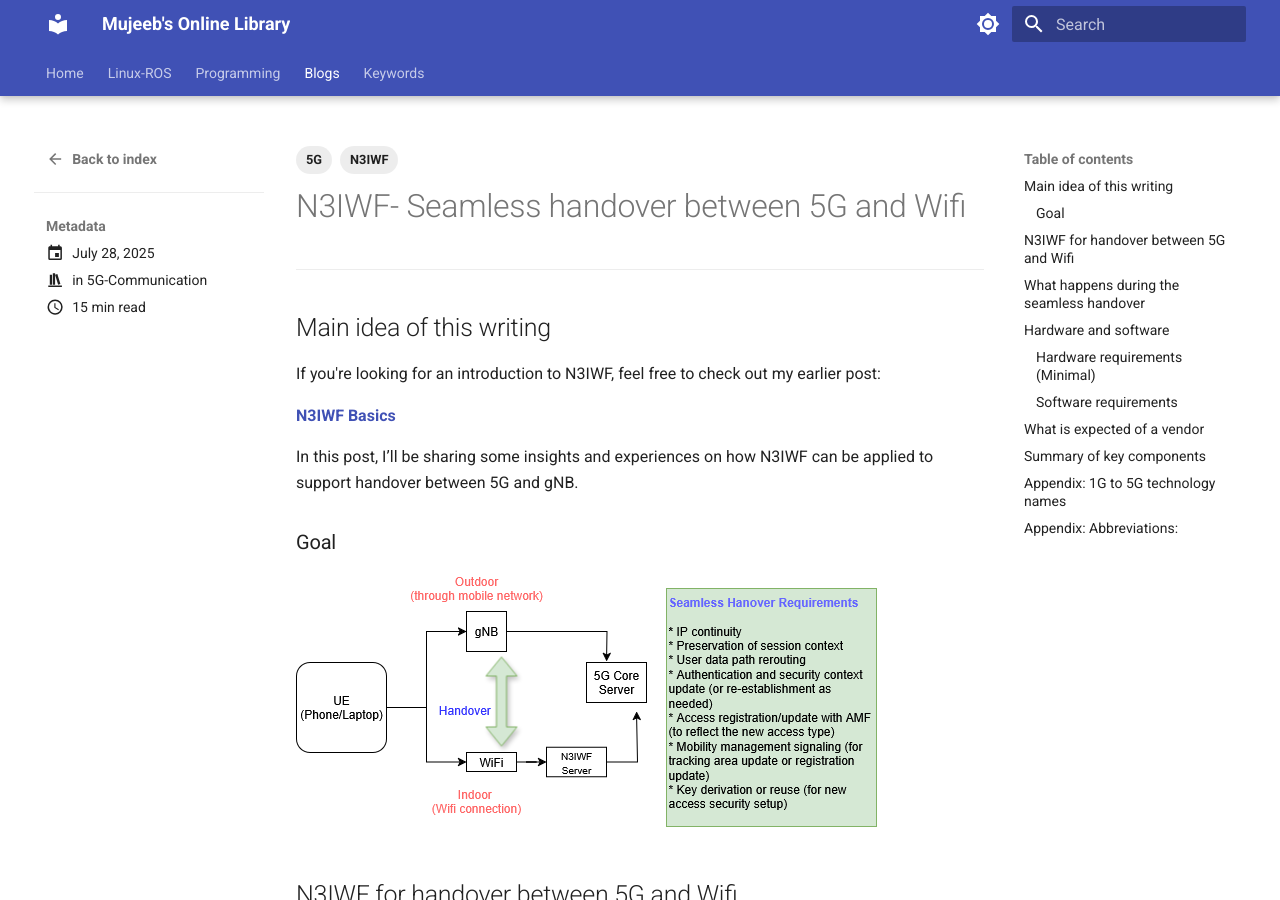
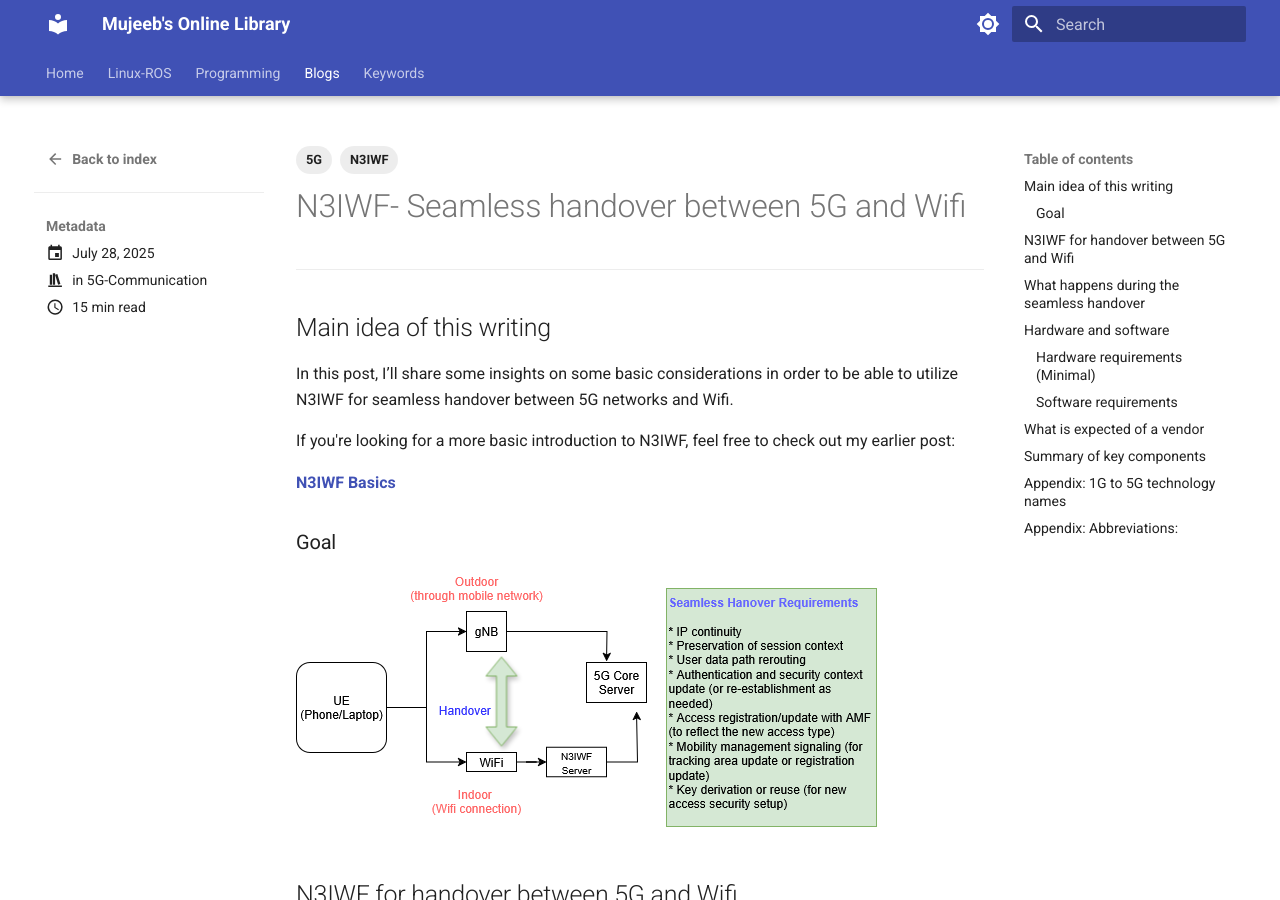
Before and after one commit to alohamujeeb/alohamujeeb.github.io, an MkDocs documentation site: the page built from docs/blog/posts/2025-07-25-N3IWF-handover.md, in a window 1280 px wide and 900 px high. Built offline with MkDocs 1.6.1 and Material for MkDocs 9.7.7, drawn with Linux system fonts in a browser that asks for light colours.

Commit message:
blog reformatted

```diff
--- a/docs/blog/posts/2025-07-25-N3IWF-handover.md
+++ b/docs/blog/posts/2025-07-25-N3IWF-handover.md
@@ -15,15 +15,19 @@ tags:
 ---
 
 # N3IWF- Seamless handover between 5G and Wifi
-<!-- more -->
+
 ---
 
 ## Main idea of this writing
-If you're looking for an introduction to N3IWF, feel free to check out my earlier post:
+
+In this post, I’ll share some insights on some basic considerations in order to  be able to utilize N3IWF for seamless handover between 5G networks and Wifi.
+<!-- more -->
+
+If you're looking for a more basic introduction to N3IWF, feel free to check out my earlier post:
 
 **[N3IWF Basics](2025-07-25-N3IWF.md)**
 
-In this post, I’ll be sharing some insights and experiences on how N3IWF can be applied to support handover between 5G and gNB.
+
 
 ### Goal
 ![N3IWF Hanover](images/N3IWF-hanover.png "N3IWF Hanover")
```
Also changed, not shown: docs/blog/posts/2025-07-25-N3IWF.md (+3 -4 lines), docs/blog/posts/2025-08-02-is-goto-dead.md (+2 -2 lines).
